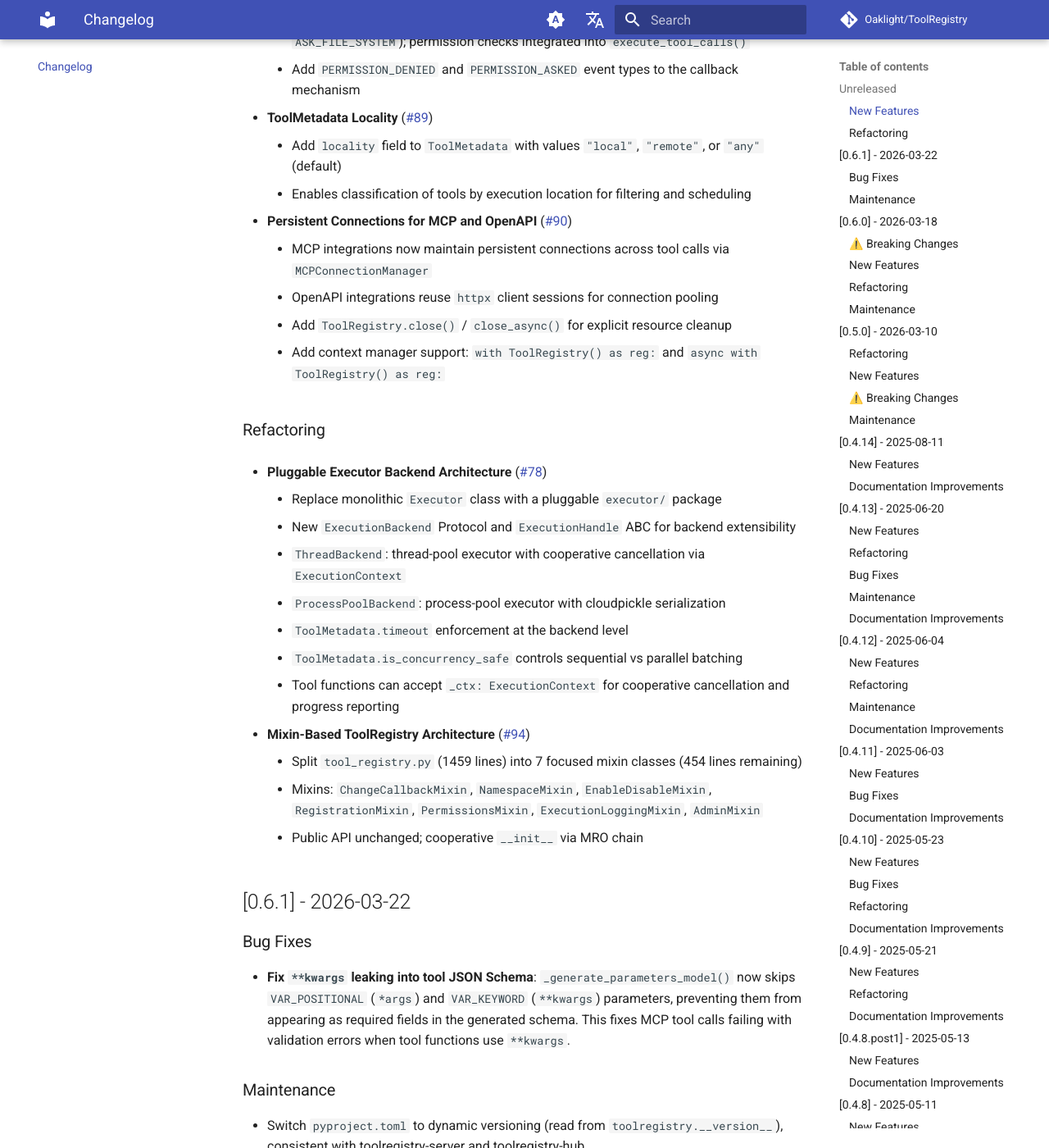
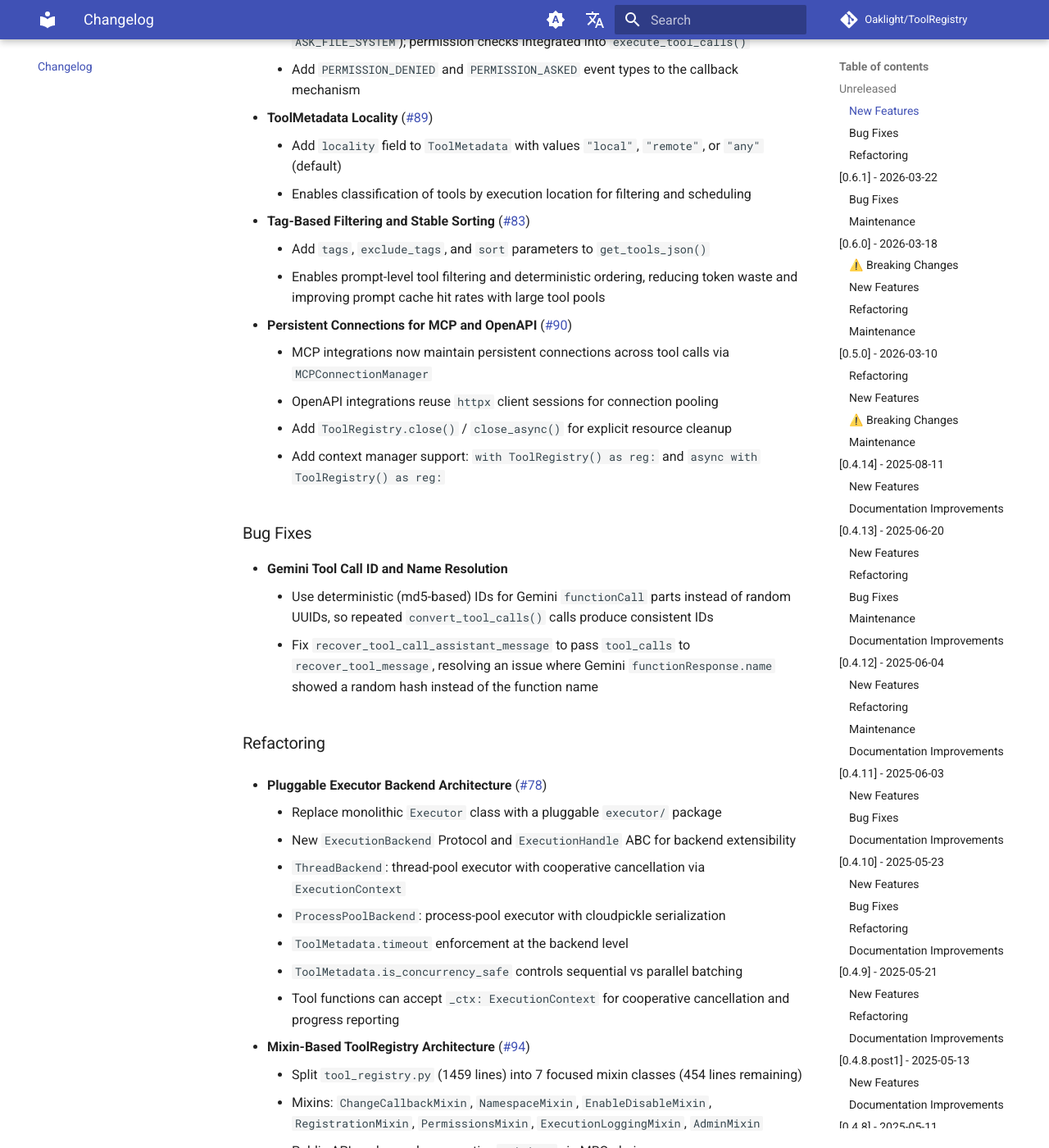
Before and after one commit to Oaklight/ToolRegistry, an MkDocs documentation site: the page built from docs/changelog.md, in a window 1280 px wide and 1400 px high, scrolled down 995 px. Shown: the whole window at 82% size. Built offline with MkDocs 1.6.1 and Material for MkDocs 9.7.7, drawn with Linux system fonts in a browser that asks for light colours; comment, search, counter and statistics services are not loaded.

Commit message:
docs: add tag-based filtering and Gemini ID fix to changelog

```diff
--- a/docs/changelog.md
+++ b/docs/changelog.md
@@ -31,11 +31,21 @@ This page documents all notable changes to the ToolRegistry project since the fi
     - Add `locality` field to `ToolMetadata` with values `"local"`, `"remote"`, or `"any"` (default)
     - Enables classification of tools by execution location for filtering and scheduling
 
+- **Tag-Based Filtering and Stable Sorting** ([#83](../../issues/83))
+    - Add `tags`, `exclude_tags`, and `sort` parameters to `get_tools_json()`
+    - Enables prompt-level tool filtering and deterministic ordering, reducing token waste and improving prompt cache hit rates with large tool pools
+
 - **Persistent Connections for MCP and OpenAPI** ([#90](../../issues/90))
     - MCP integrations now maintain persistent connections across tool calls via `MCPConnectionManager`
     - OpenAPI integrations reuse `httpx` client sessions for connection pooling
     - Add `ToolRegistry.close()` / `close_async()` for explicit resource cleanup
     - Add context manager support: `with ToolRegistry() as reg:` and `async with ToolRegistry() as reg:`
+
+### Bug Fixes
+
+- **Gemini Tool Call ID and Name Resolution**
+    - Use deterministic (md5-based) IDs for Gemini `functionCall` parts instead of random UUIDs, so repeated `convert_tool_calls()` calls produce consistent IDs
+    - Fix `recover_tool_call_assistant_message` to pass `tool_calls` to `recover_tool_message`, resolving an issue where Gemini `functionResponse.name` showed a random hash instead of the function name
 
 ### Refactoring
 
```
